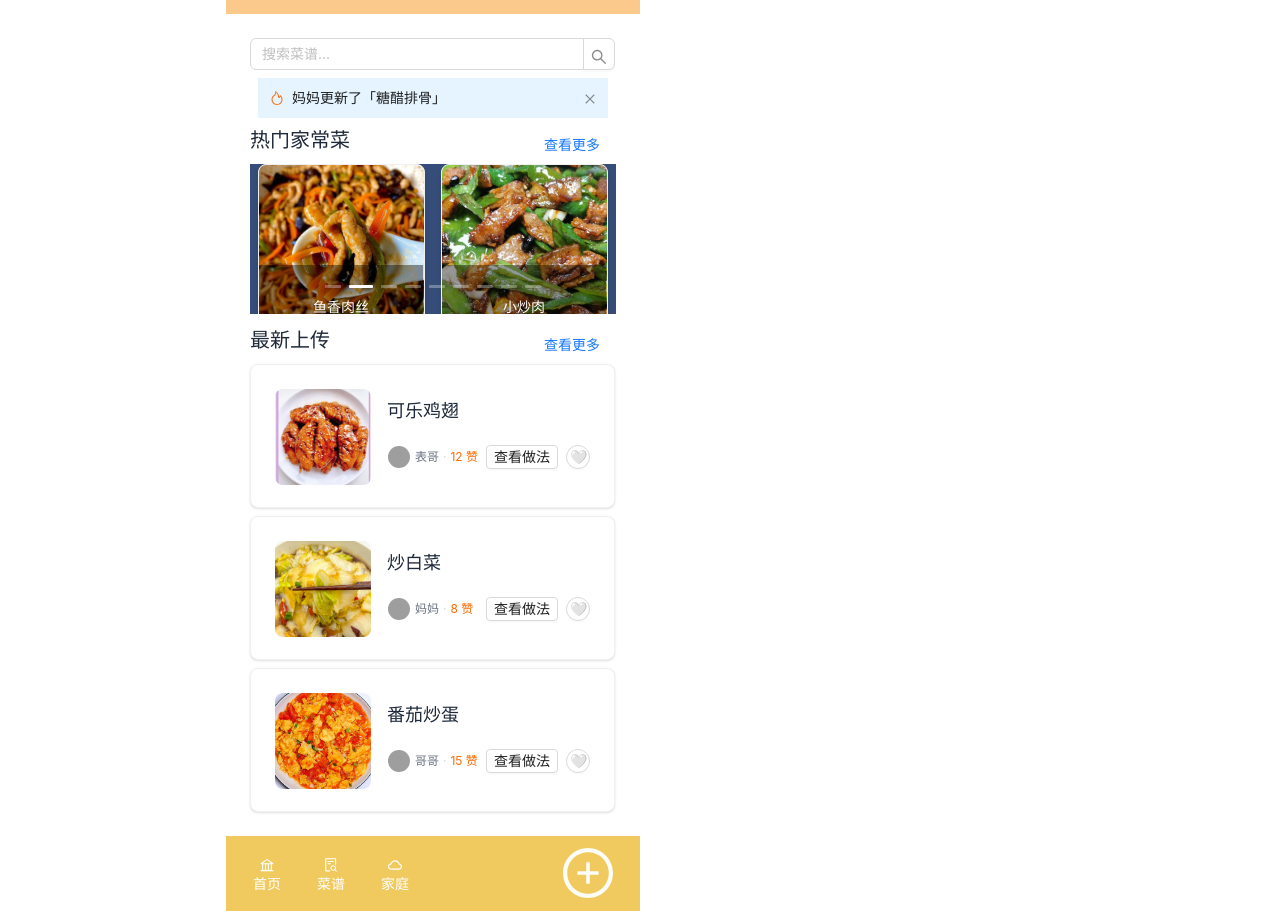
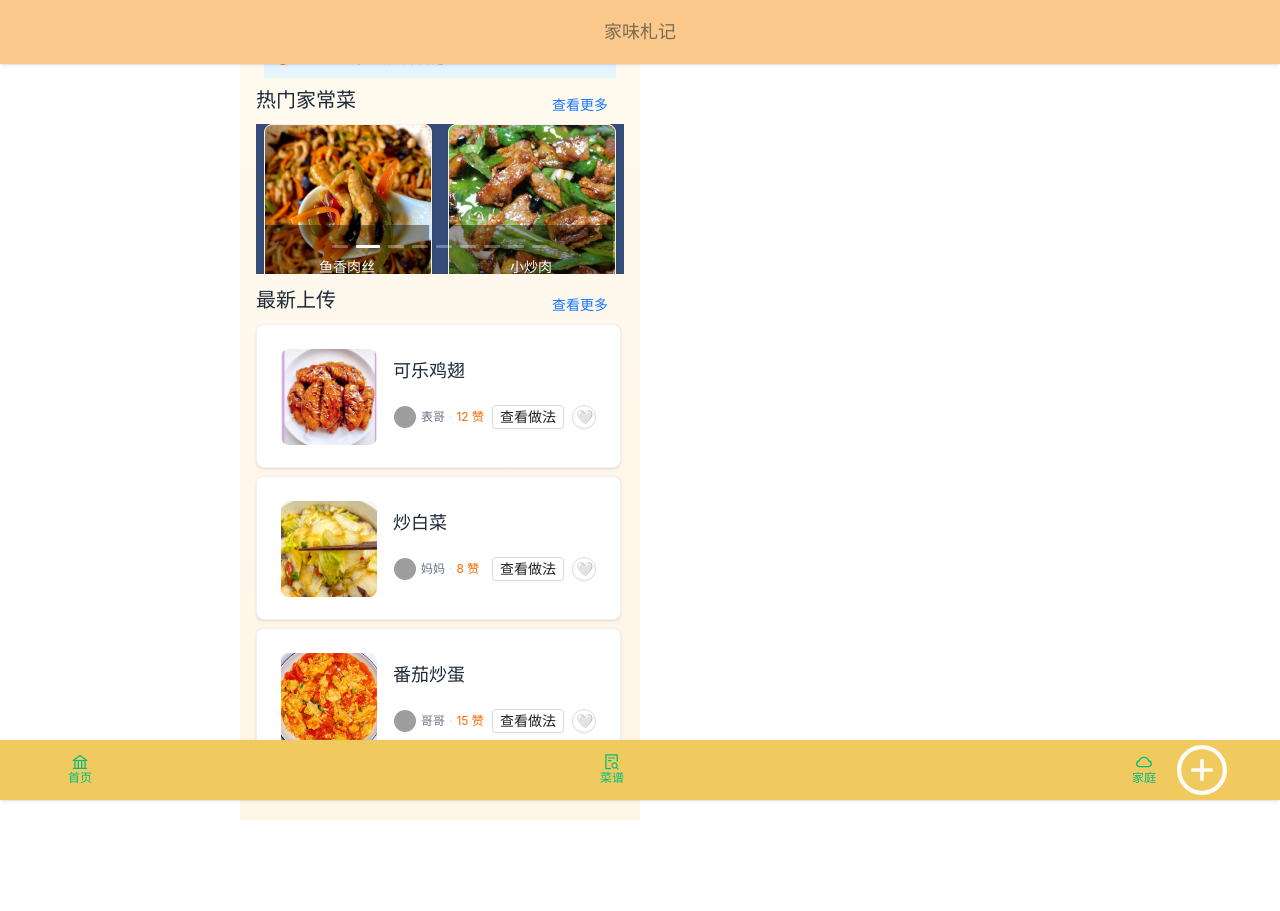
Before and after one commit to yoloeeii-eii/familyCook, a Vue app: page / in a window 1280 px wide. After the commit the page ends 850 px from the top, so only its background shows below. Built offline with nearby package versions, Linux system fonts and the light colour scheme; grey boxes are pictures that could not be loaded.

Commit message:
feat: 样式

```diff
--- a/src/App.vue
+++ b/src/App.vue
@@ -1,30 +1,73 @@
 <template>
-  <a-space direction="vertical" class="app-wrapper">
+  <a-space
+    direction="vertical"
+    class="fixed w-full h-full md:w-[400px] md:h-[900px] overflow-hidden relative mx-auto my-0"
+  >
     <a-layout>
-      <!-- Header：包含导航 -->
-      <a-layout-header class="layout-header">
-        <span>家味札记</span>
+      <!-- Header：固定顶部，响应式高度 -->
+      <a-layout-header
+        class="fixed top-0 left-0 right-0 z-50 flex items-center justify-center w-full shadow-sm h-12 md:h-15"
+        :style="{
+          background: 'rgb(251, 201, 140)',
+          color: '#786d51',
+        }"
+      >
+        <span class="text-base md:text-lg font-medium">家味札记</span>
       </a-layout-header>
 
-      <!-- Content：路由页面出口 -->
-      <a-layout-content class="layout-content">
-        <RouterView />
+      <!-- Content：主要内容区域，响应式内边距 -->
+      <a-layout-content
+        class="min-h-[calc(100vh-96px)] md:min-h-[calc(100vh-120px)] px-3 md:px-4 pt-12 pb-12 md:pb-12 overflow-y-auto"
+        :style="{
+          background: 'linear-gradient(180deg, #fffaf0 0%, #fff5e6 100%)',
+        }"
+      >
+        <div class="min-h-full">
+          <RouterView />
+        </div>
       </a-layout-content>
 
-      <!-- Footer -->
-      <a-layout-footer class="layout-footer">
-        <nav class="nav-menu">
-          <RouterLink to="/">
-            <BankOutlined />
-            <div>首页</div>
+      <!-- Footer：固定底部，响应式高度和间距 -->
+      <a-layout-footer
+        class="fixed bottom-0 left-0 right-0 z-50 text-center px-4 md:px-6 py-3 text-gray-500 text-xs md:text-sm flex justify-between items-center h-12 md:h-15 w-full shadow-sm"
+        :style="{
+          background: '#f0ca5f',
+          color: '#999',
+        }"
+      >
+        <nav class="flex justify-between items-center flex-1 mr-4 md:mr-5 gap-4 md:gap-8">
+          <RouterLink
+            to="/"
+            class="flex flex-col items-center font-medium transition-colors duration-300 min-w-12 md:min-w-15"
+            :class="{
+              'text-[#1890ff] font-bold': $route.path === '/',
+              'text-white hover:text-[#17e8ff]': $route.path !== '/',
+            }"
+          >
+            <BankOutlined class="text-sm md:text-base mb-0.5 md:mb-1" />
+            <div class="text-xs md:text-xs">首页</div>
           </RouterLink>
-          <RouterLink to="/recipes">
-            <FileSearchOutlined />
-            <div>菜谱</div>
+          <RouterLink
+            to="/recipes"
+            class="flex flex-col items-center font-medium transition-colors duration-300 min-w-12 md:min-w-15"
+            :class="{
+              'text-[#1890ff] font-bold': $route.path === '/recipes',
+              'text-white hover:text-[#17e8ff]': $route.path !== '/recipes',
+            }"
+          >
+            <FileSearchOutlined class="text-sm md:text-base mb-0.5 md:mb-1" />
+            <div class="text-xs md:text-xs">菜谱</div>
           </RouterLink>
-          <RouterLink to="/family">
-            <CloudOutlined />
-            <div>家庭</div>
+          <RouterLink
+            to="/family"
+            class="flex flex-col items-center font-medium transition-colors duration-300 min-w-12 md:min-w-15"
+            :class="{
+              'text-[#1890ff] font-bold': $route.path === '/family',
+              'text-white hover:text-[#17e8ff]': $route.path !== '/family',
+            }"
+          >
+            <CloudOutlined class="text-sm md:text-base mb-0.5 md:mb-1" />
+            <div class="text-xs md:text-xs">家庭</div>
           </RouterLink>
         </nav>
         <pop />
@@ -33,60 +76,50 @@
   </a-space>
 </template>
 
-<script setup>
-import { RouterLink, RouterView } from 'vue-router'
+<script setup lang="ts">
+import { RouterLink, RouterView, useRoute } from 'vue-router'
 import pop from '@/views/pop.vue'
+
+const $route = useRoute()
 </script>
 
-<style scoped>
-/* 外层 wrapper：占满宽度 */
-.app-wrapper {
-  width: 414px;
-  height: 900px;
+<style>
+/* 需要保留的部分样式，Tailwind无法覆盖 */
+
+/* 确保ant-design布局样式正确 */
+:deep(.ant-layout) {
+  background: transparent;
+  margin: 0;
+  padding: 0;
 }
 
-/* Header 样式 */
-.layout-header {
-  background: rgb(251, 201, 140);
-  color: #786d51;
-  display: flex;
-  align-items: center;
-  justify-content: center;
+:deep(.ant-layout-header) {
+  padding: 0;
+  height: auto;
+  line-height: normal;
+  background: transparent !important;
 }
 
-/* 导航菜单 */
-.nav-menu {
-  display: flex;
-  gap: 30px;
-  justify-content: space-between;
+:deep(.ant-layout-content) {
+  margin: 0;
+  padding: 0;
+  background: transparent !important;
 }
 
-.nav-menu a {
-  color: #fff;
-  text-decoration: none;
-  font-weight: 500;
-  transition: color 0.3s;
+:deep(.ant-layout-footer) {
+  padding: 0;
+  height: auto;
+  background: transparent !important;
 }
 
-.nav-menu a:hover {
-  color: #17e8ff; /* Antd 主题色 */
-}
+/* 移动端优化 */
+@media (max-width: 640px) {
+  .nav-link {
+    padding: 4px 6px;
+  }
 
-/* Content 样式 */
-.layout-content {
-  min-height: calc(100vh - 128px); /* 视口高度 - header 和 footer 高度 */
-  padding: 24px;
-  background-color: #fff;
-}
-
-/* Footer 样式 */
-.layout-footer {
-  background: #f0ca5f;
-  text-align: center;
-  padding: 12px 24px;
-  color: #999;
-  font-size: 14px;
-  display: flex;
-  justify-content: space-between;
+  .nav-icon {
+    font-size: 16px;
+  }
 }
 </style>
--- a/src/views/HomeView.vue
+++ b/src/views/HomeView.vue
@@ -54,7 +54,7 @@
 </template>
 
 <script setup lang="ts">
-import { mockPopularHomeCookedDishes, mockRecentlyUploaded } from '.././assets/mockData/homeView'
+import { mockPopularHomeCookedDishes, mockRecentlyUploaded } from '../mockData/homeView'
 import RecipeCard from '../components/RecipeCard.vue'
 import DishCarousel from '../components/DishCarousel.vue'
 const popularHomeCookedDishes = mockPopularHomeCookedDishes
```
Also changed, not shown: src/mockData/homeView.ts (renamed from src/assets/mockData/homeView.ts), src/views/recipes/recipes.vue (renamed from src/views/recipes.vue).
